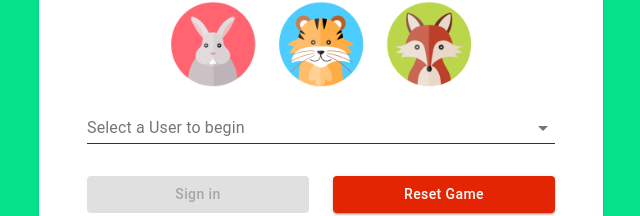
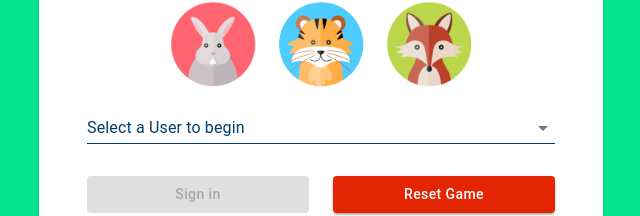
Before and after one commit to MarrickSomal/would-you-rather, a React (Create React App) app: page /login in a window 1280 px wide. Shown: the part 447-663 px from the top of the page, without its empty margins (319-959 px from the left). Built offline with nearby package versions, Linux system fonts and the light colour scheme.

Commit message:
refactor: Nav and Login.js UI

```diff
--- a/src/components/Login.js
+++ b/src/components/Login.js
@@ -62,7 +62,7 @@ const Login = (props) => {
                   <CardContent>
                     <img alt="" src={'/images/avatars/animals.png'} height="300" centred />
                     <FormControl fullWidth>
-                      <InputLabel shrink={false}>
+                      <InputLabel className={classes.inputLabel}>
                         {' '}
                         {username === '' ? 'Select a User to begin' : ''}
                       </InputLabel>
--- a/src/components/ResetDialog.js
+++ b/src/components/ResetDialog.js
@@ -78,7 +78,7 @@ const ResetDialog = (props) => {
       <Snackbar
         open={messageOpen}
         anchorOrigin={{ vertical: 'top', horizontal: 'center' }}
-        autoHideDuration={6000}
+        autoHideDuration={4000}
         onClose={handleMessageClose}
         className={classes.snackBar}
       >
--- a/src/styles/Login.js
+++ b/src/styles/Login.js
@@ -29,6 +29,11 @@ export const  useStyles = makeStyles((theme) => ({
     formTag: {
       display: 'inline',
       backgroundColor: 'transparent',
+    },
+
+    inputLabel: {
+      color: '#043d6c',
+      shrink: false
     },
 
     loginButton: {
--- a/src/styles/Nav.js
+++ b/src/styles/Nav.js
@@ -8,7 +8,7 @@ export const styles = (theme) =>
     },
 
     isActive: {
-      fontWeight: 500,
+      fontWeight: 600,
     },
 
     logoutButton: {
@@ -17,7 +17,7 @@ export const styles = (theme) =>
 
     logoutLink: {
       color: '#043d6c',
-      fontSize: '1.2em',
+      fontSize: '1em',
       textDecoration: 'none',
       textTransform: "none",
     },
```
